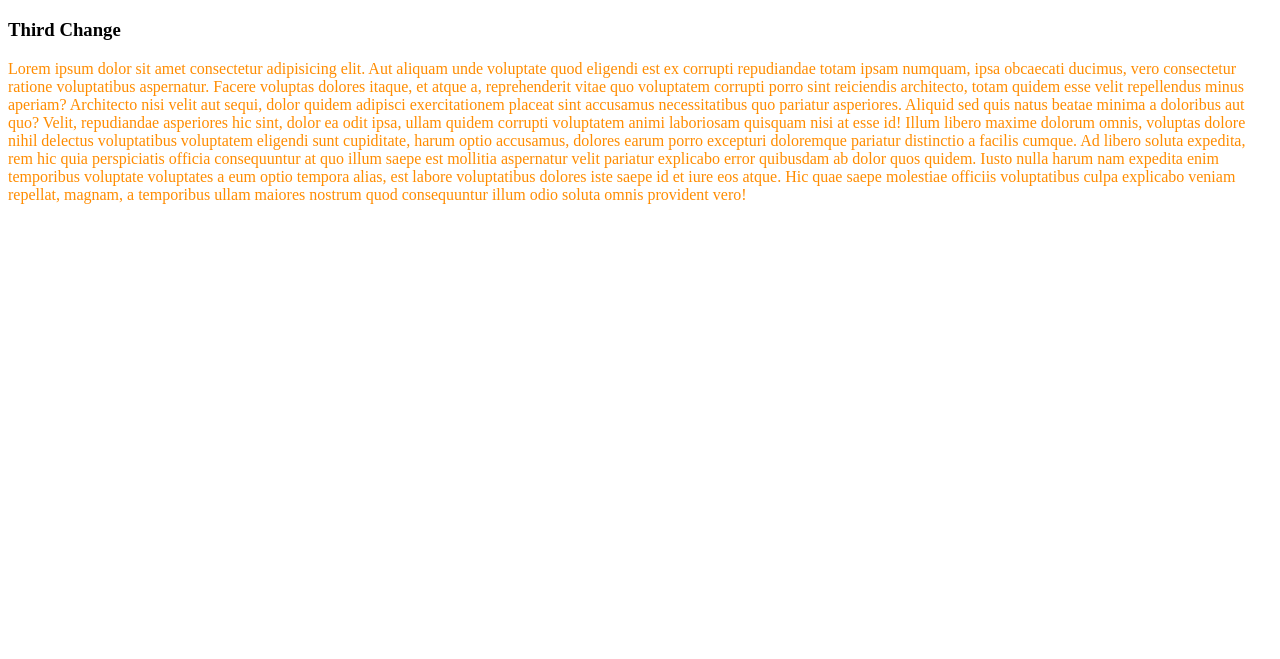
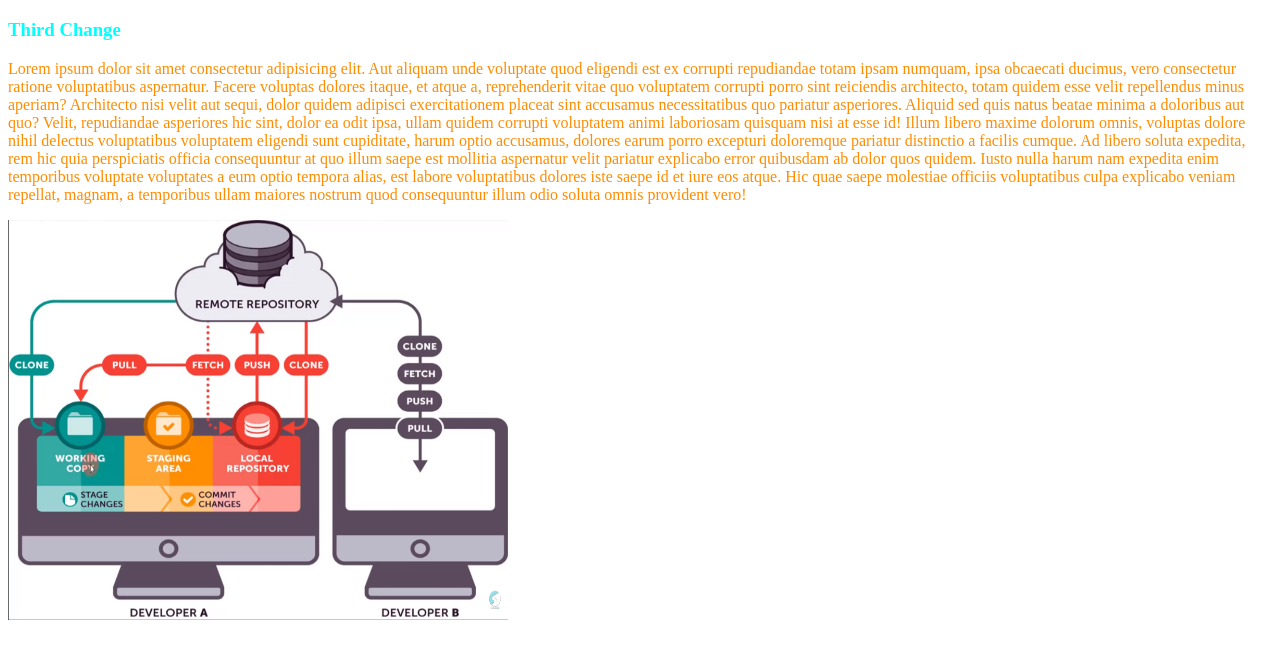
Before and after one commit to rokunuzzamanbhuiya/git-github, a plain HTML site: page index.html in a window 1280 px wide. Shown: the part 61-720 px from the top of the page. Drawn offline with Linux system fonts and the light colour scheme.

Commit message:
image add.

```diff
--- a/index.html
+++ b/index.html
@@ -11,5 +11,6 @@
     <h1>This is my First Website</h1>
     <h3>Third Change</h3>
     <p>Lorem ipsum dolor sit amet consectetur adipisicing elit. Aut aliquam unde voluptate quod eligendi est ex corrupti repudiandae totam ipsam numquam, ipsa obcaecati ducimus, vero consectetur ratione voluptatibus aspernatur. Facere voluptas dolores itaque, et atque a, reprehenderit vitae quo voluptatem corrupti porro sint reiciendis architecto, totam quidem esse velit repellendus minus aperiam? Architecto nisi velit aut sequi, dolor quidem adipisci exercitationem placeat sint accusamus necessitatibus quo pariatur asperiores. Aliquid sed quis natus beatae minima a doloribus aut quo? Velit, repudiandae asperiores hic sint, dolor ea odit ipsa, ullam quidem corrupti voluptatem animi laboriosam quisquam nisi at esse id! Illum libero maxime dolorum omnis, voluptas dolore nihil delectus voluptatibus voluptatem eligendi sunt cupiditate, harum optio accusamus, dolores earum porro excepturi doloremque pariatur distinctio a facilis cumque. Ad libero soluta expedita, rem hic quia perspiciatis officia consequuntur at quo illum saepe est mollitia aspernatur velit pariatur explicabo error quibusdam ab dolor quos quidem. Iusto nulla harum nam expedita enim temporibus voluptate voluptates a eum optio tempora alias, est labore voluptatibus dolores iste saepe id et iure eos atque. Hic quae saepe molestiae officiis voluptatibus culpa explicabo veniam repellat, magnam, a temporibus ullam maiores nostrum quod consequuntur illum odio soluta omnis provident vero!</p>
+    <img src="1.png" alt="">
 </body>
 </html>
--- a/style.css
+++ b/style.css
@@ -1,9 +1,13 @@
 h1{
     color: blue;
 }
-h2{
+h3{
     color: aqua;
 }
 p{
     color: darkorange;
 }
+img{
+    width: 500px;
+    height: 400px;
+}
```
Also changed, not shown: 1.png (added).
